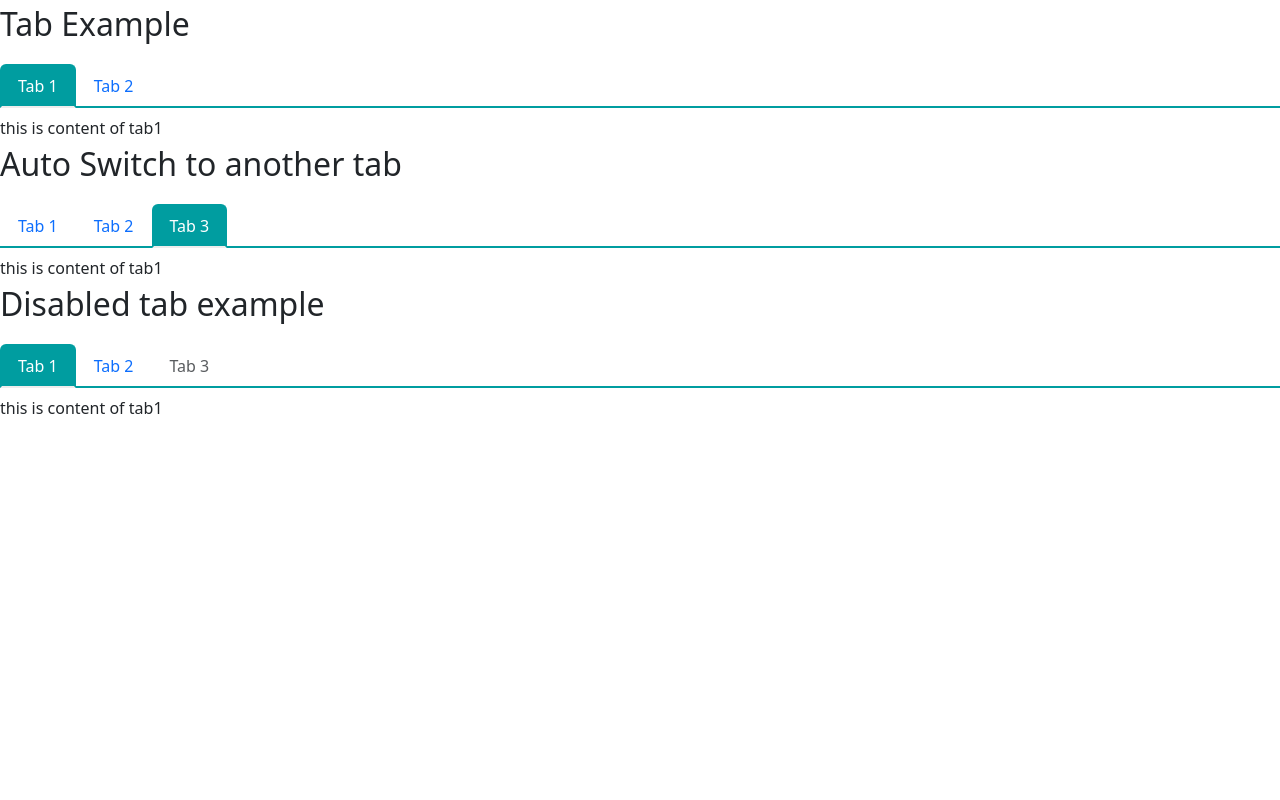
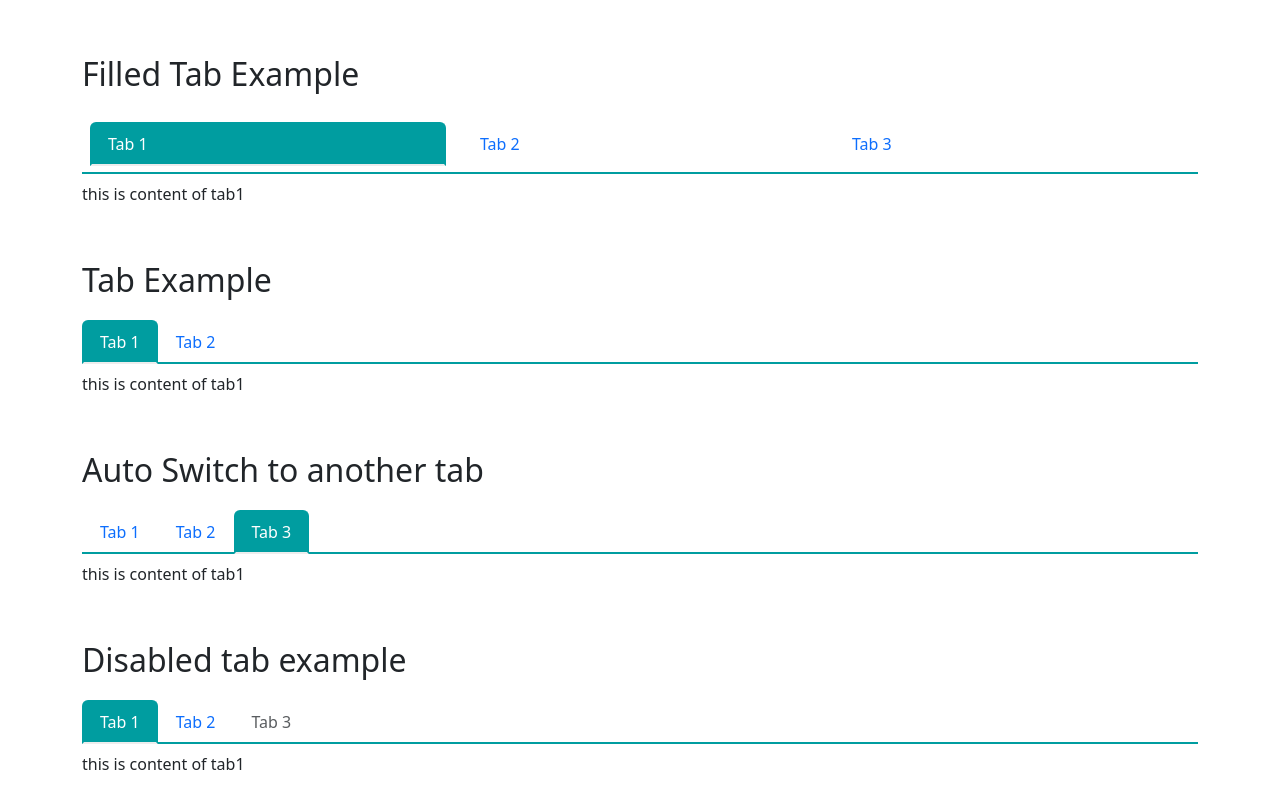
Before and after one commit to Abduljebar49/angular-custom-tab, an Angular app: page / in a window 1280 px wide. Built offline with nearby package versions, Linux system fonts and the light colour scheme.

Commit message:
tab bug fix

```diff
--- a/src/app/app.component.html
+++ b/src/app/app.component.html
@@ -1,5 +1,18 @@
+<div class="container">
+  <p style="font-size: 32px; margin-top: 50px;">Filled Tab Example</p>
+  <tabs [fill]="true">
+    <tab tabTitle="Tab 1">
+      this is content of tab1
+    </tab>
+    <tab tabTitle="Tab 2">
+      this is another tab content
+    </tab>
+    <tab tabTitle="Tab 3">
+      this is another tab 3 content
+    </tab>
+  </tabs>
 
-<p style="font-size: 32px">Tab Example</p>
+  <p style="font-size: 32px; margin-top: 50px;">Tab Example</p>
   <tabs>
     <tab tabTitle="Tab 1">
       this is content of tab1
@@ -9,7 +22,7 @@
     </tab>
   </tabs>
 
-<p style="font-size: 32px">Auto Switch to another tab</p>
+  <p style="font-size: 32px; margin-top: 50px;">Auto Switch to another tab</p>
   <tabs [active]="2">
     <tab tabTitle="Tab 1">
       this is content of tab1
@@ -22,7 +35,7 @@
     </tab>
   </tabs>
 
-<p style="font-size: 32px">Disabled tab example</p>
+  <p style="font-size: 32px; margin-top: 50px;">Disabled tab example</p>
   <tabs>
     <tab tabTitle="Tab 1">
       this is content of tab1
@@ -34,3 +47,5 @@
       this is another tab content
     </tab>
   </tabs>
+
+</div>
--- a/src/app/app.component.scss
+++ b/src/app/app.component.scss
@@ -0,0 +1,3 @@
+body{
+    padding: 10%;
+}
--- a/src/app/tabs/tabs.component.html
+++ b/src/app/tabs/tabs.component.html
@@ -1,5 +1,6 @@
 <ul ngbNav #nav="ngbNav" class="nav-tabs" [(activeId)]="active" (shown)="onShown($event)">
-    <li ngbNavItem *ngFor="let tab of tabs; let sr = index" [disabled]="tab.disabled" [ngbNavItem]="sr">
+    <li ngbNavItem [ngClass]="{'p-2 nav-item flex-fill':fill}" *ngFor="let tab of tabs; let sr = index"
+        [disabled]="tab.disabled" [ngbNavItem]="sr">
         <a ngbNavLink>{{tab.tabTitle}}</a>
         <ng-template ngbNavContent>
             <ng-content></ng-content>
@@ -8,3 +9,16 @@
 </ul>
 
 <div [ngbNavOutlet]="nav" class="mt-2"></div>
+
+<!-- <ul ngbNav #nav="ngbNav" class="nav nav-tabs d-flex" [(activeId)]="active" (shown)="onShown($event)">
+    <li ngbNavItem class="p-2 nav-item flex-fill" *ngFor="let tab of tabs; let sr = index" [disabled]="tab.disabled"
+        [ngbNavItem]="sr">
+        <a ngbNavLink>{{tab.tabTitle}}</a>
+        <ng-template ngbNavContent>
+            <ng-content></ng-content>
+        </ng-template>
+    </li>
+</ul>
+
+
+<div [ngbNavOutlet]="nav" class="mt-2"></div> -->
--- a/src/app/tabs/tabs.component.ts
+++ b/src/app/tabs/tabs.component.ts
@@ -34,7 +34,7 @@ import { NgbNavConfig, NgbNavModule } from "@ng-bootstrap/ng-bootstrap";
 export class TabsComponent {
   tabs: TabComponent[] = [];
   @Input() active: number = 0;
-
+  @Input() fill:boolean = false;
   addTab(tab: TabComponent) {
     if (this.tabs.length === 0) {
       tab.show = true;
```
Lines whose indentation alone changed are shown as unchanged.
